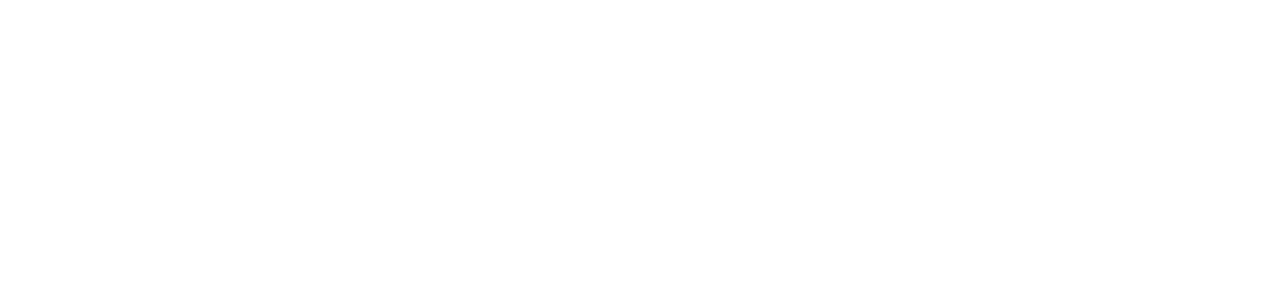
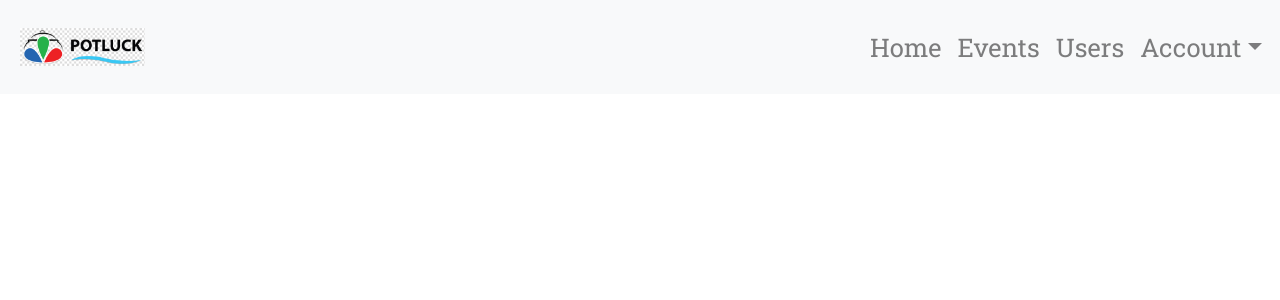
Before and after one commit to tt-webpt-92-potluck-app/frontend, a React (Create React App) app: page / in a window 1280 px wide. Shown: the top 300 px of the page. Built offline with nearby package versions, Linux system fonts and the light colour scheme.

Commit message:
readd nav bar

```diff
--- a/src/App.js
+++ b/src/App.js
@@ -19,6 +19,7 @@
 	  <EventProvider value={event}>
 		<UserProvider value={{user, setUser}}>
     	<div className="App">
+			<Navagation/>
  		</div>
 		</UserProvider>
 	  </EventProvider>
```
Also changed, not shown: 1 other file (tests, documents, lock files or other folders).
